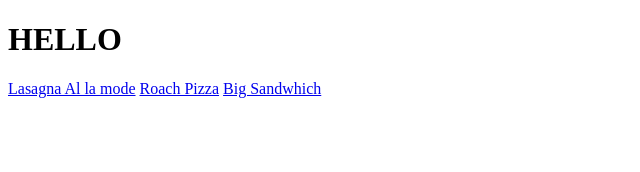
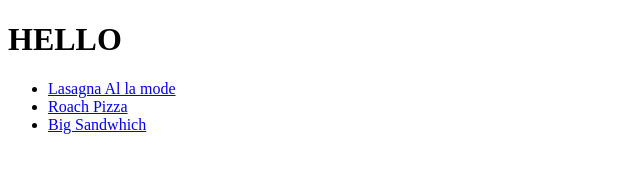
Before and after one commit to Prodigy3211/odin-recipes, a plain HTML site: page index.html in a window 1280 px wide. Shown: the whole page, without its empty margins (0-640 px from the left). Drawn offline with Linux system fonts and the light colour scheme.

Commit message:
Add recipes to an Unordered List
I wanted to list out the recipes vertically with bullet points.

I did this by using an unordered list.

```diff
--- a/index.html
+++ b/index.html
@@ -3,11 +3,16 @@
     <head>
         <meta charset="utf-8">
         <title>odin-recipes</title>
+        <link rel="stylesheet" href="style.css">
     </head>
     <body>
         <h1>HELLO</h1>
-        <a href="recipes/lasagna.html">Lasagna Al la mode</a>
-        <a href="recipes/roach_pizza.html">Roach Pizza</a>
-        <a href="recipes/sandwhich.html">Big Sandwhich</a>
+        <ul>
+
+        <li><a href="recipes/lasagna.html">Lasagna Al la mode</a></li>
+        <li><a href="recipes/roach_pizza.html">Roach Pizza</a></li>
+        <li><a href="recipes/sandwhich.html">Big Sandwhich</a></li>
+
+        </ul>
     </body>
 </html>
```
